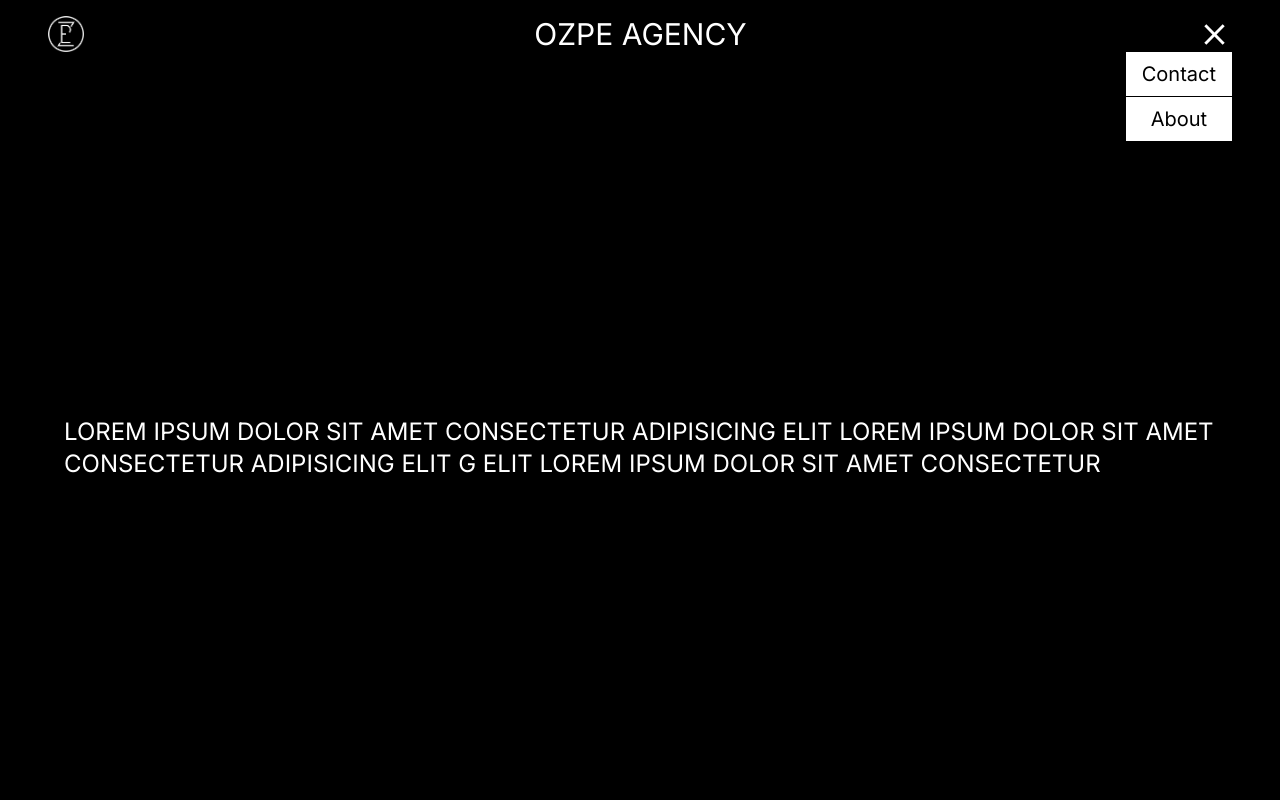
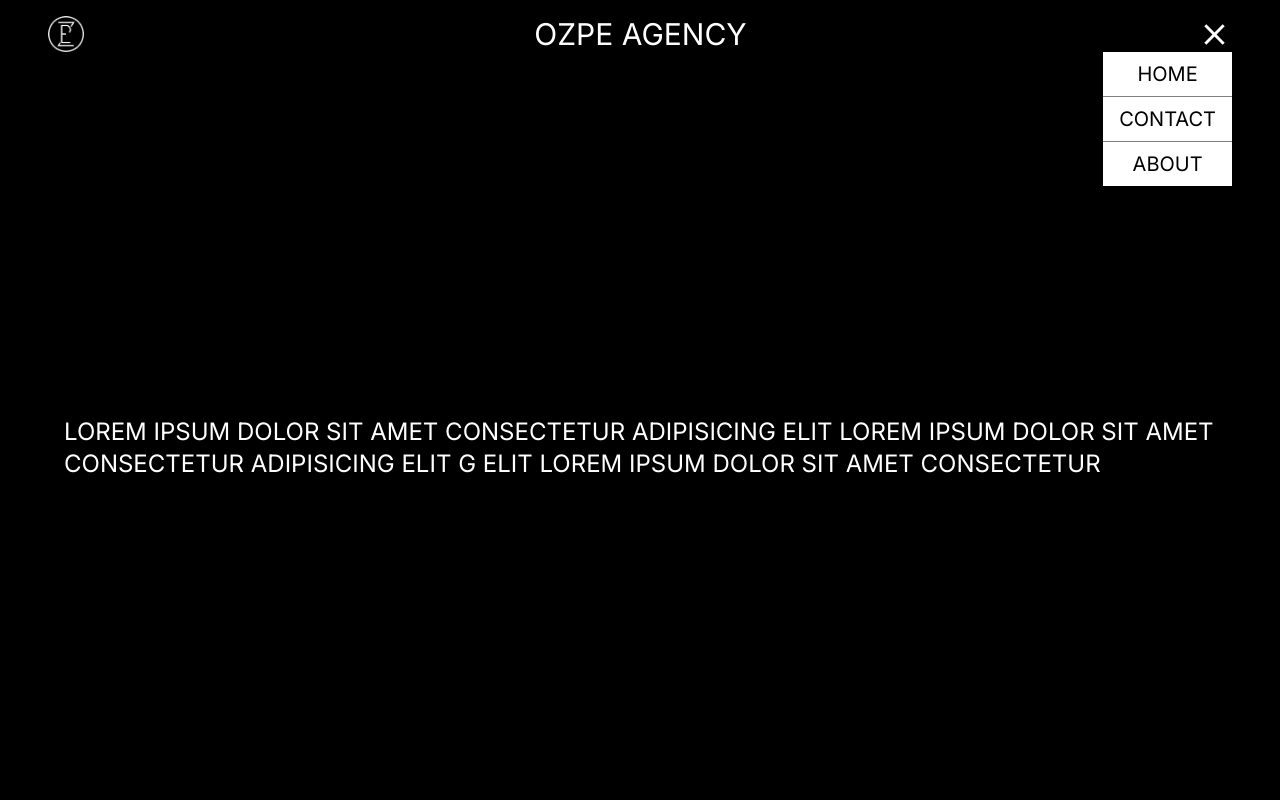
Before and after one commit to allanheremi/ozpeagency, a Next.js app: page / in a window 1280 px wide. Both pictures are taken after a click on the icon 1214 px from the left and 34 px from the top of the page. Shown: the top 800 px of the page. Built offline with nearby package versions, Linux system fonts and the light colour scheme; grey boxes are pictures that could not be loaded.

Commit message:
Fix: Add home to navigation

```diff
--- a/src/app/components/Header.tsx
+++ b/src/app/components/Header.tsx
@@ -43,17 +43,25 @@ const Header = () => {
               {showDropDown && (
                 <div className="animate-fadeInUpShort absolute right-0 top-full flex flex-col justify-center text-center text-black">
                   <div className="text-xl">
-                    <div className="bg-white p-2 px-4 hover:bg-white/90 active:bg-white/60 ">
-                      <Link href={"/contact"}>
-                        <p className="w-full">Contact</p>
+
+                  <div className=" border-black bg-white p-2 px-4 hover:bg-white/90 active:bg-white/60">
+                      <Link href={"/about"}>
+                        <p>HOME</p>
                       </Link>
                     </div>
 
-                    <div className="border-t border-black bg-white p-2 px-4 hover:bg-white/90 active:bg-white/60">
-                      <Link href={"/about"}>
-                        <p>About</p>
+                    <div className="bg-white border-t border-black/50 p-2 px-4 hover:bg-white/90 active:bg-white/60 ">
+                      <Link href={"/contact"}>
+                        <p className="w-full">CONTACT</p>
                       </Link>
                     </div>
+
+                    <div className="border-t border-black/50 bg-white p-2 px-4 hover:bg-white/90 active:bg-white/60">
+                      <Link href={"/about"}>
+                        <p>ABOUT</p>
+                      </Link>
+                    </div>
+
                   </div>
                 </div>
               )}
@@ -90,6 +98,11 @@ const Header = () => {
                 </div>
                 <div className="flex h-screen w-screen items-center justify-center ">
                   <div className="flex items-center justify-center flex-col gap-8">
+                  <div className="w-[40vw]  text-center ">
+                      <Link href={"/"}>
+                        <p className="text-2xl text-black  animate-slide-left slide-left">HOME</p>
+                      </Link>
+                    </div>
                     <div className="w-[40vw] text-center ">
                       <Link href={"/about"}>
                         <p className="text-2xl text-black animate-slide-right slide-right ">ABOUT</p>
--- a/src/styles/globals.css
+++ b/src/styles/globals.css
@@ -16,7 +16,7 @@ body {
 }
 
 .animate-fadeInUpShort {
-  animation: fadeInUpShort 0.5s ease-in-out;
+  animation: fadeInUpShort 0.3s ease-in-out;
 }
 
 .animate-fadeInUpLong {
@@ -34,7 +34,7 @@ body {
 
 @keyframes fadeInUpShort {
   from {
-    transform: translateY(-20%);
+    transform: translateY(-18%);
   }
   to {
     transform: translateY(0);
```
